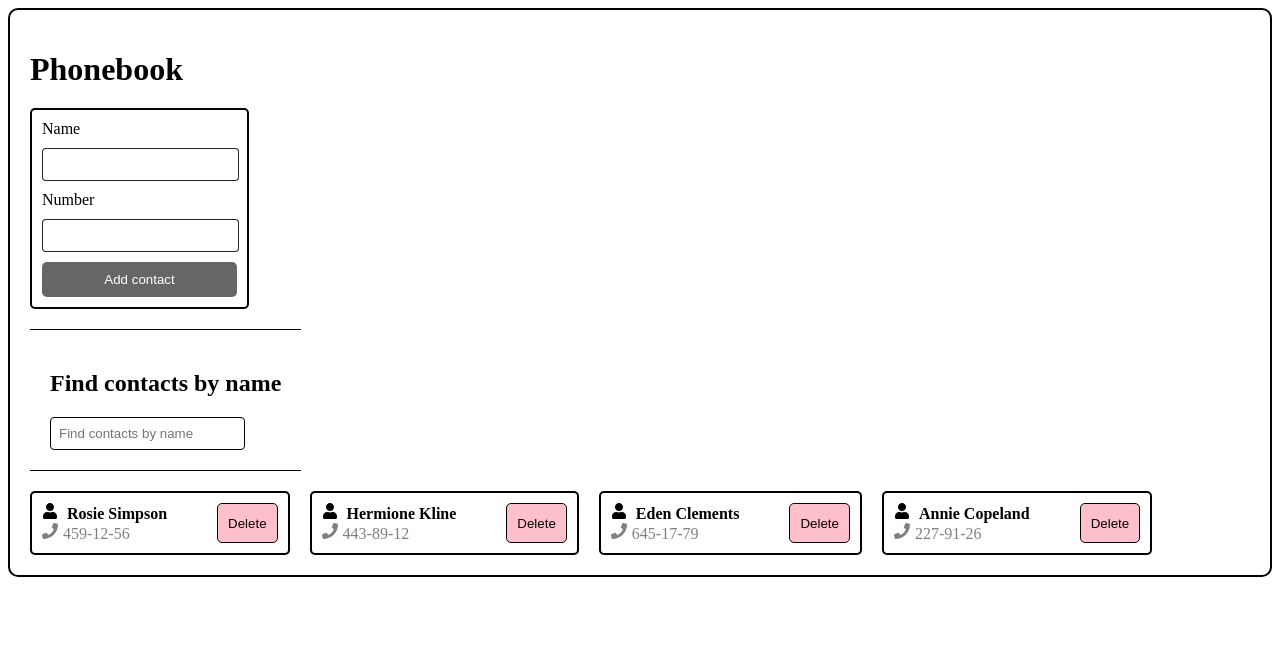
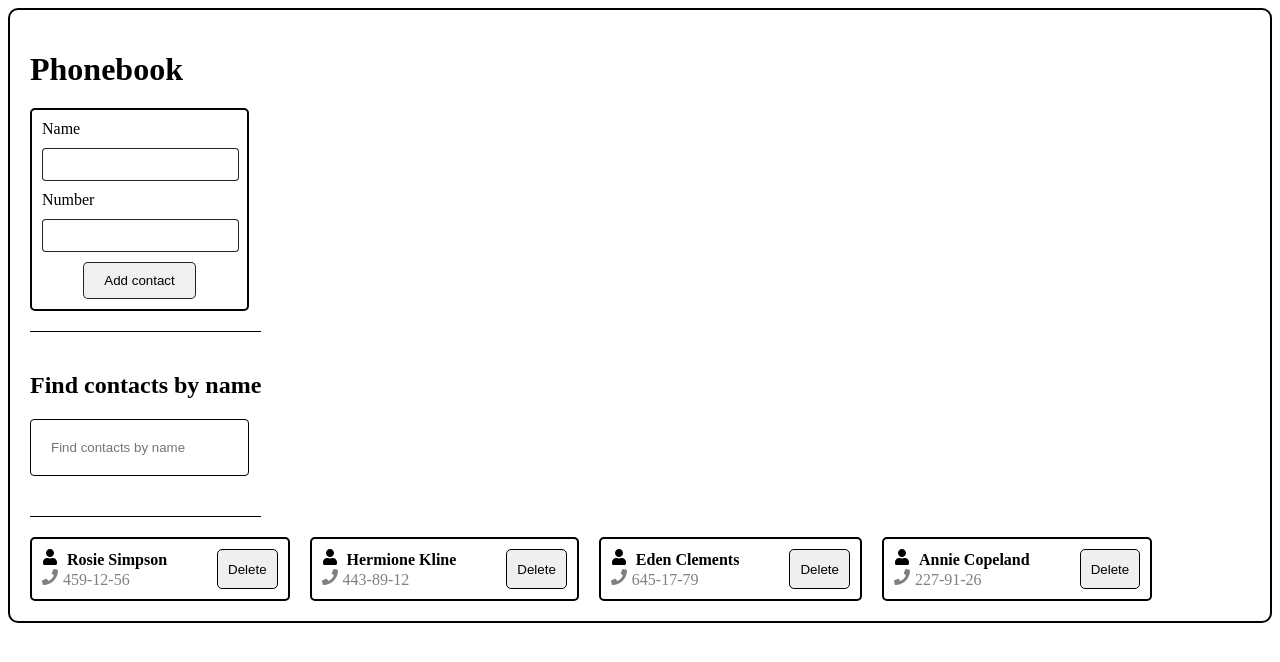
Before and after one commit to sydorovay/goit-react-hw-03, a React (Vite) app: page / in a window 1280 px wide. Shown: the top 662 px of the page. Built offline with nearby package versions, Linux system fonts and the light colour scheme.

Commit message:
Change style

```diff
--- a/src/App.module.css
+++ b/src/App.module.css
@@ -13,3 +13,7 @@
   text-align: center;
   margin-bottom: 20px;
 }
+
+input {
+  outline: none;
+}
--- a/src/componens/Contact/Contact.module.css
+++ b/src/componens/Contact/Contact.module.css
@@ -4,7 +4,11 @@
   padding: 10px;
   border: 2px solid #000000;
   border-radius: 5px;
+}
 
+.contactItem:hover {
+  border-color: #5787BD;
+  color: #5787BD;
 }
 
 .contactInfo {
@@ -22,7 +26,7 @@
 }
 
 .deleteButton {
-  background-color: pink;
+  background-color: ;
   color: black;
   border: 1px solid;
   border-color: black;
@@ -33,9 +37,11 @@
 }
 
 .deleteButton:hover {
-  background-color: #FF0000;
+  background-color: #b4b4b4;
+  color: white;
 }
+
 .user,
-.phone{
-margin-right: 5px;
+.phone {
+  margin-right: 5px;
 }
--- a/src/componens/ContactForm/ContactForm.module.css
+++ b/src/componens/ContactForm/ContactForm.module.css
@@ -3,7 +3,7 @@
   flex-direction: column;
   border: 2px solid #010509;
   padding: 10px;
-
+  align-items: center;
   border-radius: 5px;
 }
 
@@ -21,7 +21,18 @@
   padding: 8px;
   border: 1px solid #000000da;
   border-radius: 4px;
+  transition: border-color 0.3s ease;
 }
+
+.formGroup input:hover {
+  border-color: #5787BD;
+}
+
+.formGroup input:focus {
+  outline: none;
+  border-color: #5787BD;
+}
+
 
 .errorMessage {
   color: red;
@@ -29,14 +40,14 @@
 }
 
 .addContactButton {
-  background-color: #666668;
-  color: white;
-  border: none;
+  display: flex;
+  background-color: #f0f0f0;
   padding: 10px 20px;
+  border: 1px solid #000000da;
   border-radius: 5px;
   cursor: pointer;
 }
 
 .addContactButton:hover {
-  background-color: #000102;
+  background-color: #d1d1d1;
 }
--- a/src/componens/ContactList/ContactList.module.css
+++ b/src/componens/ContactList/ContactList.module.css
@@ -1,6 +1,6 @@
 .contactList {
   display: flex;
- flex-wrap: wrap;
+  flex-wrap: wrap;
   gap: 20px;
   text-align: start;
 }
--- a/src/componens/SearchBox/SearchBox.jsx
+++ b/src/componens/SearchBox/SearchBox.jsx
@@ -1,7 +1,19 @@
+
+import  { useState } from 'react';
 import PropTypes from 'prop-types';
 import css from './SearchBox.module.css';
 
 const SearchBox = ({ filter, onFilterChange }) => {
+  const [placeholder, setPlaceholder] = useState('Find contacts by name');
+
+  const handleFocus = () => {
+    setPlaceholder('');
+  };
+
+  const handleBlur = () => {
+    setPlaceholder('Find contacts by name');
+  };
+
   return (
     <div className={css.searchBox}>
       <h2>Find contacts by name</h2>
@@ -9,7 +21,9 @@ const SearchBox = ({ filter, onFilterChange }) => {
         type="text"
         value={filter}
         onChange={(e) => onFilterChange(e.target.value)}
-        placeholder="Find contacts by name"
+        placeholder={placeholder}
+        onFocus={handleFocus}
+        onBlur={handleBlur}
       />
     </div>
   );
--- a/src/componens/SearchBox/SearchBox.module.css
+++ b/src/componens/SearchBox/SearchBox.module.css
@@ -1,16 +1,22 @@
 .searchBox {
-  margin-bottom: 20px;
+
   border-top: 1px solid;
   border-bottom: 1px solid;
-  padding: 20px;
-  margin-top: 20px;
+  padding: 20px 0px;
+  margin: 20px 0px;
 }
 
 .searchBox input {
-  margin: 0 auto;
-
-  padding: 8px;
-  border: 1px solid ;
-  border-right-color: black;
+  margin-bottom: 20px;
+  padding: 20px;
+  border: 1px solid #000000;
   border-radius: 4px;
 }
+
+.searchBox input:hover {
+  border-color: #5787BD;
+}
+
+.searchBox input:focus {
+  border-color: #5787BD;
+}
```
